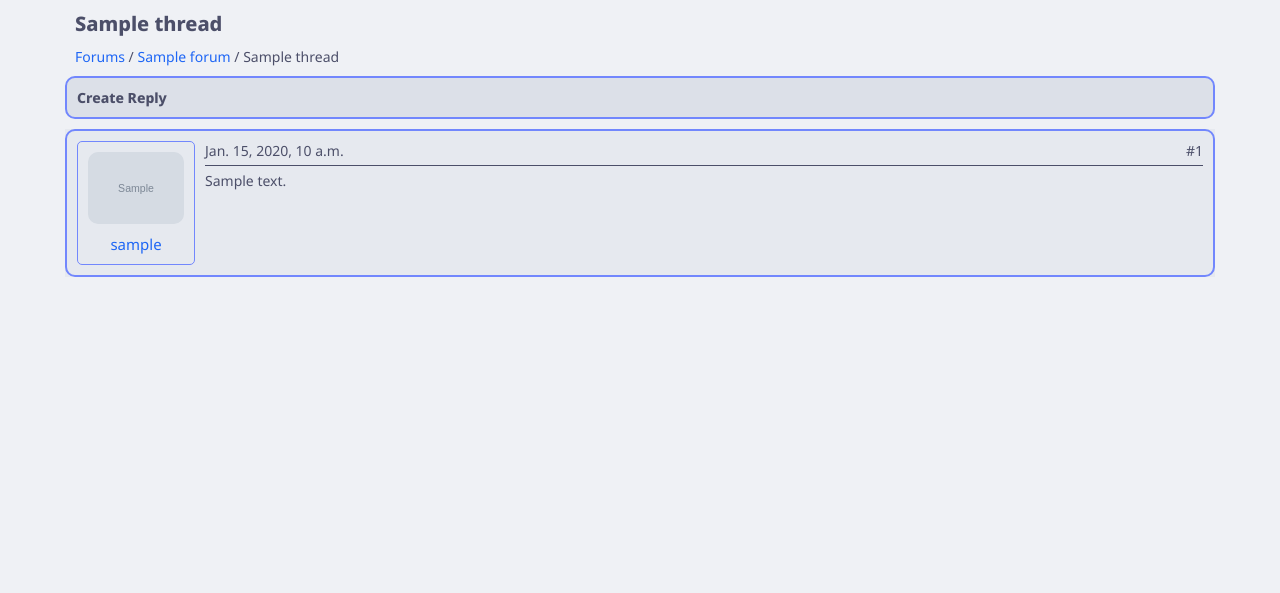
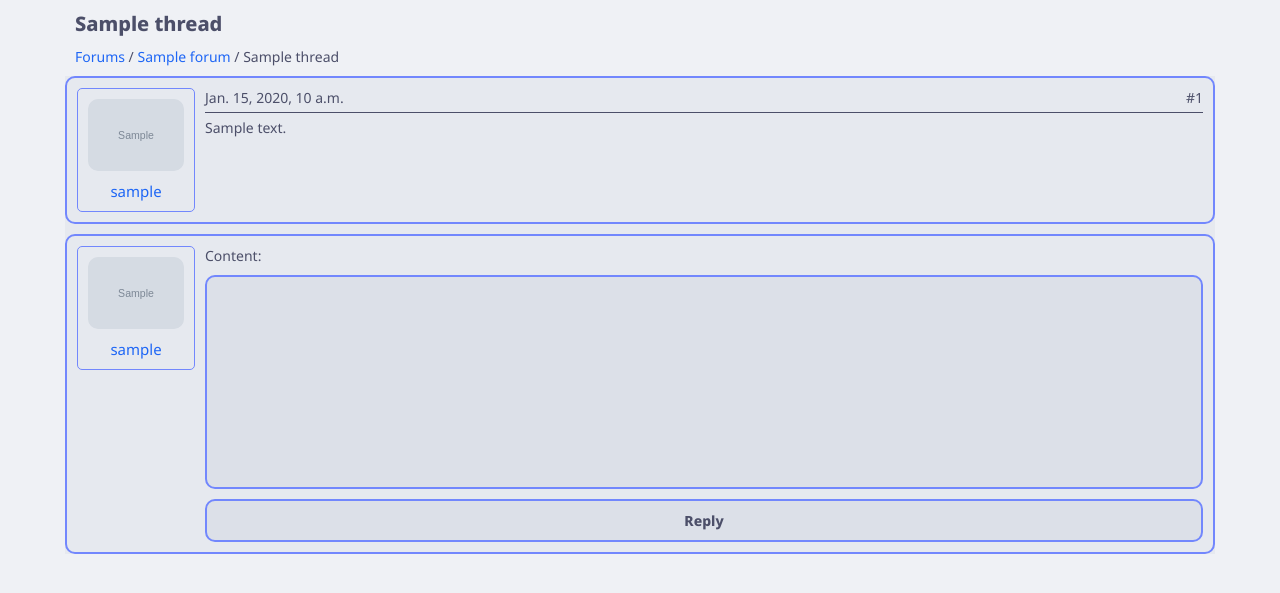
Before and after one commit to alkmei/djangoForums, a Django app: a page that uses templates/base.html in a window 1280 px wide. Shown: the part 47-640 px from the top of the page. Run offline with Django 4.2, Linux system fonts and the light colour scheme; a user stored in the database is signed in; tables that the repository leaves empty hold one stand-in row (values such as "Sample post"); grey boxes marked "Sample" are stand-in pictures; style sheets or scripts are compiled from the project's sources; some libraries are stand-ins or nearby versions.

Commit message:
post reply form

```diff
--- /dev/null
+++ b/forums/forms.py
@@ -0,0 +1,9 @@
+from django import forms
+
+from forums.models import Post
+
+
+class PostForm(forms.ModelForm):
+    class Meta:
+        model = Post
+        fields = ["content"]
--- a/forums/views.py
+++ b/forums/views.py
@@ -1,5 +1,6 @@
-from django.shortcuts import render, get_object_or_404
+from django.shortcuts import render, get_object_or_404, redirect
 from .models import Forum, Thread
+from .forms import PostForm
 
 
 def forum_index(request):
@@ -12,11 +13,23 @@ def forum_detail(request, forum_slug):
     forum = get_object_or_404(Forum, slug=forum_slug)
     threads = forum.thread_set.all()
     context = {"threads": threads, "forum": forum}
-    return render(request, "forum.html", context)
+    return render(request, "forums/forum.html", context)
 
 
 def thread_detail(request, forum_slug, thread_slug):
     thread = get_object_or_404(Thread, slug=thread_slug, forums__slug=forum_slug)
+
+    if request.method == "POST":
+        form = PostForm(request.POST)
+        if form.is_valid():
+            post = form.save(commit=False)
+            post.thread = thread
+            post.creator = request.user
+            post.save()
+            return redirect("thread_detail", thread_id=thread.id)
+    else:
+        form = PostForm()
+
     posts = thread.post_set.all()
-    context = {"thread": thread, "posts": posts}
-    return render(request, "thread.html", context)
+    context = {"thread": thread, "posts": posts, "form": form}
+    return render(request, "forums/thread.html", context)
--- a/static/core/ui.scss
+++ b/static/core/ui.scss
@@ -26,6 +26,7 @@
       a {
         text-decoration: none;
         color: var(--text);
+
         &:hover {
           color: var(--blue);
         }
@@ -42,11 +43,14 @@
   font-size: 1.4rem;
   padding-left: 1rem;
   display: flex;
+
   li {
     list-style-type: none;
+
     &:not(:last-child)::after {
       content: "/";
     }
+
     a {
       @include clickable-link;
     }
@@ -61,6 +65,8 @@
   color: var(--text);
   font-family: inherit;
   font-weight: 800;
+  text-align: center;
+  text-decoration: none;
 
   &:hover {
     background: var(--lavender);
--- a/static/forums/thread.scss
+++ b/static/forums/thread.scss
@@ -7,6 +7,9 @@
   .post-list {
     background: var(--mantle);
     width: 100%;
+    display: flex;
+    flex-direction: column;
+    gap: 1rem;
 
     .post-inner {
       @include rounded-box;
@@ -18,12 +21,28 @@
       .post-content {
         font-size: 1.4rem;
         width: 100%;
+
         &__details {
           padding-bottom: 0.5rem;
           margin-bottom: 0.5rem;
           border-bottom: 1px solid;
           display: flex;
           justify-content: space-between;
+        }
+
+        .post-reply {
+          display: flex;
+          gap: 1rem;
+          flex-direction: column;
+          textarea {
+            @include rounded-box;
+            height: 100%;
+            resize: none;
+            background: var(--crust);
+            color: var(--text);
+            padding: 1rem;
+            font: inherit;
+          }
         }
       }
 
@@ -35,10 +54,13 @@
         border: 1px solid var(--lavender);
         border-radius: 0.5rem;
         padding: 1rem;
+        height: fit-content;
+
         &__picture {
           width: 9.6rem;
           border-radius: 1rem;
         }
+
         &__name {
           @include clickable-link;
           font-size: 1.5rem;
--- a/templates/forum.html
+++ b/templates/forums/forum.html
@@ -4,13 +4,13 @@
         <h1 class="container__header">{{ forum.name }}</h1>
         <ul class="directory-list">
             <li>
-                <a href="/">Forums</a>
+                <a href="/static">Forums</a>
             </li>
             <li>
                 <span>&nbsp;{{ forum.name }}</span>
             </li>
         </ul>
-        <a href="/" class="generic-button">
+        <a href="/static" class="generic-button">
             Create Forum
         </a>
         {% if threads %}
--- a/templates/thread.html
+++ b/templates/forums/thread.html
@@ -4,7 +4,7 @@
         <h1 class="container__header">{{ thread.title }}</h1>
         <ul class="directory-list">
             <li>
-                <a href="/">Forums</a>
+                <a href="/static">Forums</a>
             </li>
             <li>
                 <a href="{% url 'forum_detail' thread.forums.slug %}">
@@ -15,16 +15,14 @@
                 <span>&nbsp;{{ thread.title }}</span>
             </li>
         </ul>
-        <a class="generic-button">
-            Create Reply
-        </a>
         <ol class="post-list">
             {% for post in posts %}
                 <li class="post-inner">
                     <section class="post-user">
                         <img class="post-user__picture" src="{{ post.creator.profile.image.url }}"
                              alt="{{ post.creator.username }}">
-                        <a class="post-user__name" href="{% url 'profile' post.creator.username %}">{{ post.creator.username }}</a>
+                        <a class="post-user__name"
+                           href="{% url 'profile' post.creator.username %}">{{ post.creator.username }}</a>
                     </section>
                     <section class="post-content">
                         <header class="post-content__details">
@@ -37,6 +35,23 @@
                     </section>
                 </li>
             {% endfor %}
+            {% if user.is_authenticated %}
+                <li class="post-inner">
+                    <section class="post-user">
+                        <img class="post-user__picture" src="{{ user.profile.image.url }}"
+                             alt="{{ user.username }}">
+                        <a class="post-user__name"
+                           href="{% url 'profile' user.username %}">{{ user.username }}</a>
+                    </section>
+                    <section class="post-content">
+                        <label class="post-reply">
+                            {% csrf_token %}
+                            {{ form.as_table }}
+                            <button class="generic-button">Reply</button>
+                        </label>
+                    </section>
+                </li>
+            {% endif %}
         </ol>
     </main>
 {% endblock %}
```
Lines whose indentation alone changed are shown as unchanged.
